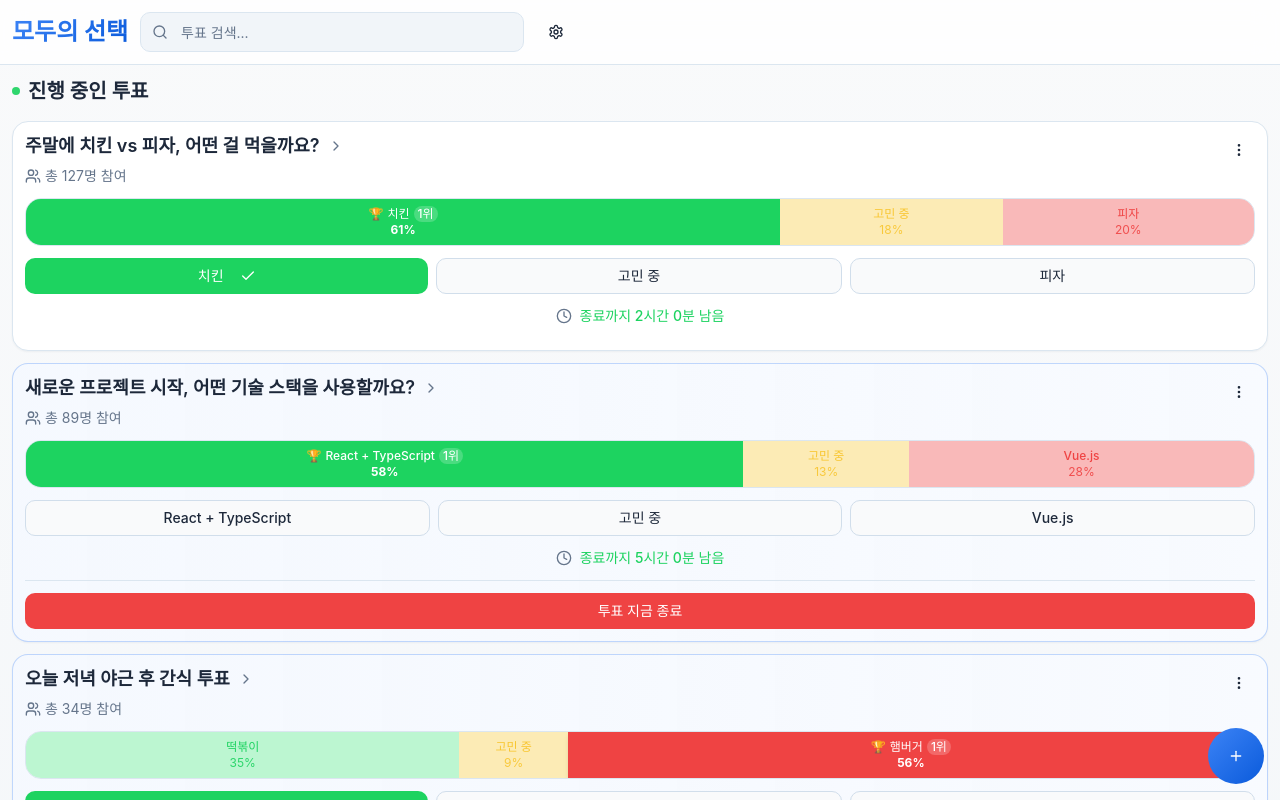
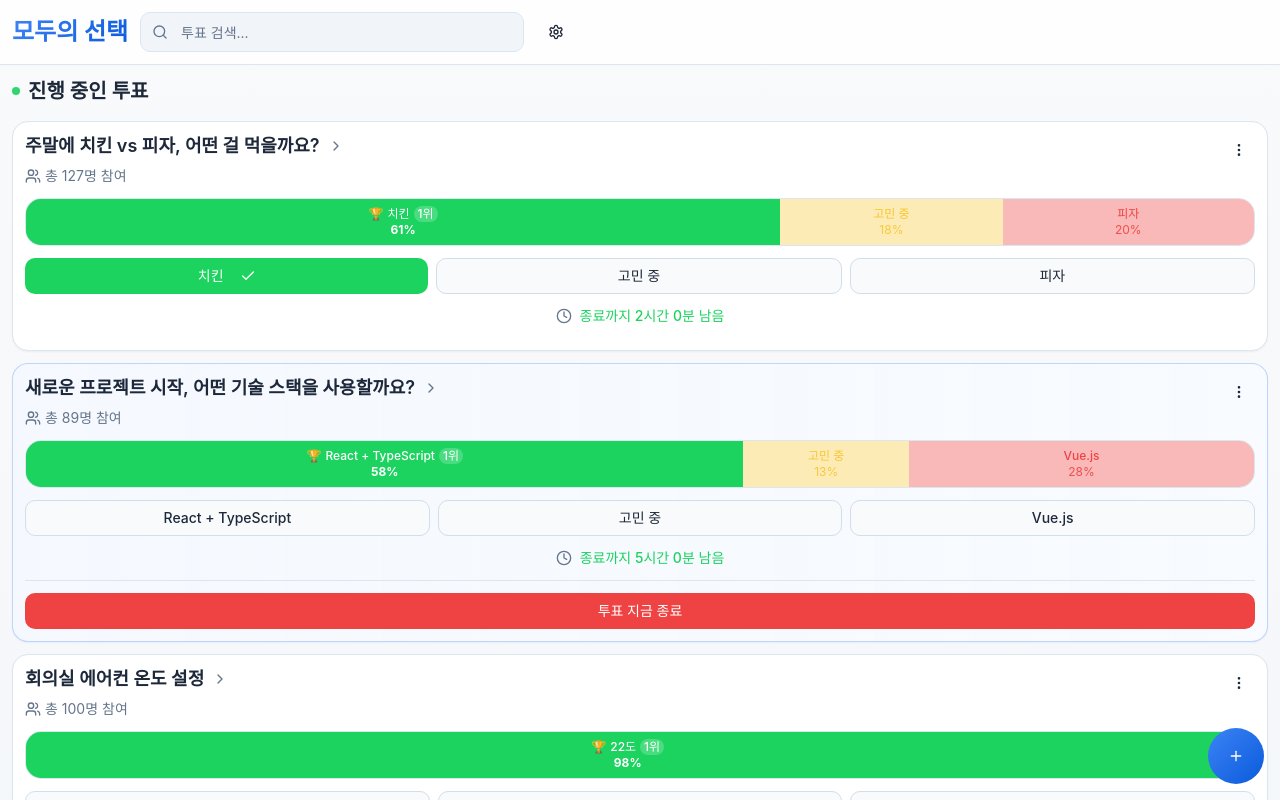
Before and after one commit to jek8484/real-time-poll-flow, a React (Vite) app: page / in a window 1280 px wide. Shown: the top 800 px of the page. Built offline with nearby package versions, Linux system fonts and the light colour scheme; the HTML template or start-up script is replaced by a standard one.

Commit message:
Remove "Snack Vote"

```diff
--- a/src/pages/Index.tsx
+++ b/src/pages/Index.tsx
@@ -38,21 +38,6 @@ const mockVotes = [
       { id: "reject", name: "Vue.js", votes: 25, color: "reject" as const }
     ],
     myChoice: null
-  },
-  {
-    id: "4",
-    title: "오늘 저녁 야근 후 간식 투표",
-    description: "늦은 시간까지 고생하는 팀원들을 위한 간식을 준비하려고 합니다.",
-    totalVotes: 34,
-    endTime: new Date(Date.now() + 59 * 1000), // 59 seconds from now
-    isActive: true,
-    isMyVote: true,
-    options: [
-      { id: "approve", name: "떡볶이", votes: 12, color: "approve" as const },
-      { id: "thinking", name: "고민 중", votes: 3, color: "thinking" as const },
-      { id: "reject", name: "햄버거", votes: 19, color: "reject" as const }
-    ],
-    myChoice: "approve" as string | null
   },
   {
     id: "5",
```
